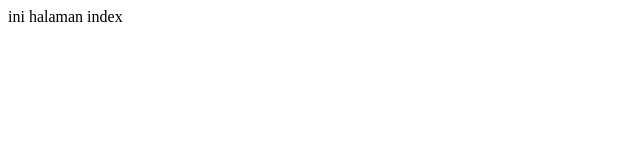
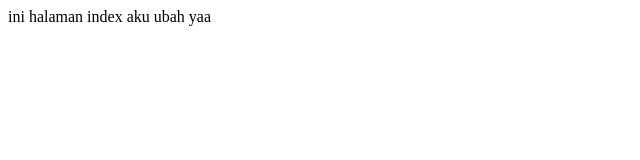
Before and after one commit to tricahyowibowo/belajar, a plain HTML site: page index.html in a window 1280 px wide. Shown: the whole page, without its empty margins (0-640 px from the left). Drawn offline with Linux system fonts and the light colour scheme.

Commit message:
perubahan text

```diff
--- a/index.html
+++ b/index.html
@@ -6,6 +6,6 @@
     <title>Document</title>
 </head>
 <body>
-    ini halaman index
+    ini halaman index aku ubah yaa
 </body>
 </html>
```
